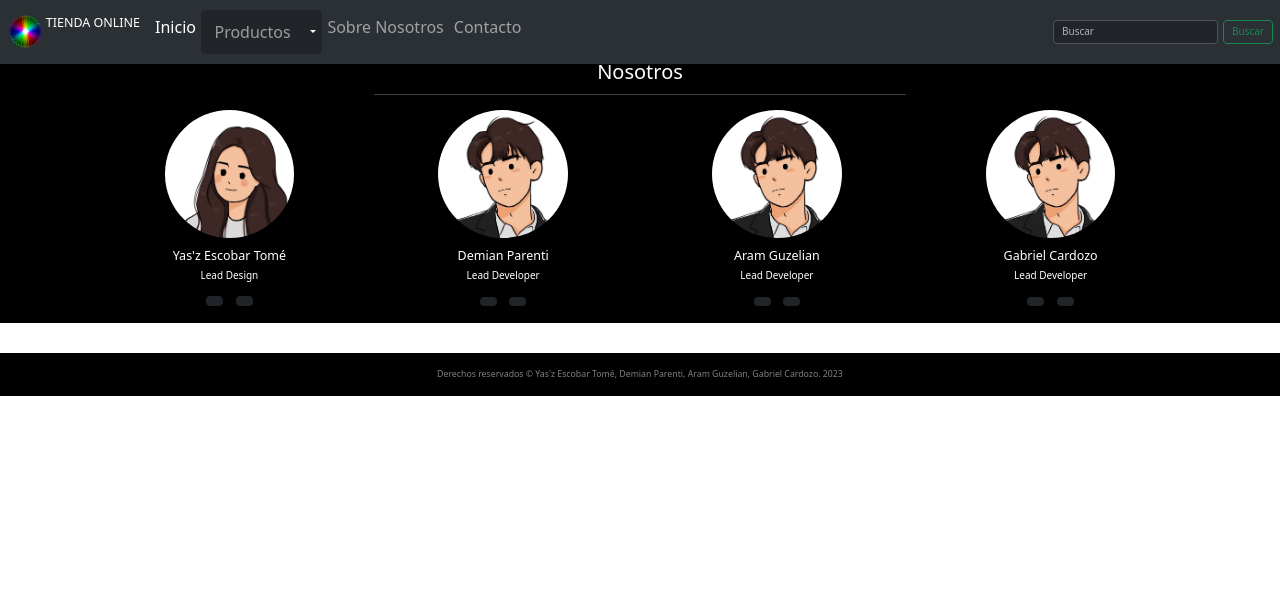
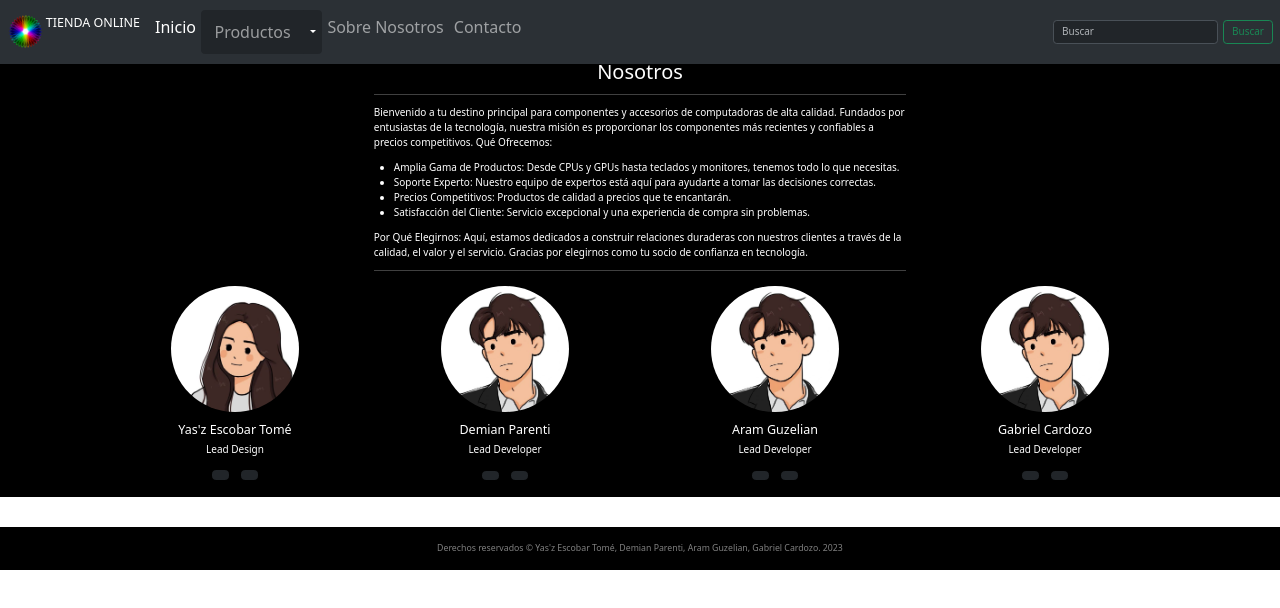
Before and after one commit to demianvparenti/cilsa-proyectogrupal, a plain HTML site: page pages/aboutus.html in a window 1280 px wide. Drawn offline with nearby package versions, Linux system fonts and the light colour scheme.

Commit message:
se agregó flavor text sobre nosotros

```diff
--- a/pages/aboutus.html
+++ b/pages/aboutus.html
@@ -33,7 +33,6 @@
                                     </button>
                                     <ul class="dropdown-menu">
                                         <li><a class="dropdown-item" href="categories/armatupc.html">Arma tu PC</a></li>
-                                        <li><a class="dropdown-item" href="categories/pcsarmadas.html">PCs Armadas</a></li>
                                         <li><a class="dropdown-item" href="categories/accesorios.html">Accesorios</a></li>
                                     </ul>
                                 </div>
@@ -65,6 +64,21 @@
                         <hr class="divider">
                     </div>
                 </div>
+                <div class="row gx-4 gx-lg justify-content-center">
+                    <div class="col-lg-8 col-xl-6 text-start">
+                        <p>Bienvenido a tu destino principal para componentes y accesorios de computadoras de alta calidad. Fundados por entusiastas de la tecnología, nuestra misión es proporcionar los componentes más recientes y confiables a precios competitivos.
+                            Qué Ofrecemos:</p>
+                            <ul>
+                                <li>Amplia Gama de Productos: Desde CPUs y GPUs hasta teclados y monitores, tenemos todo lo que necesitas.</li>
+                                <li>Soporte Experto: Nuestro equipo de expertos está aquí para ayudarte a tomar las decisiones correctas.</li>
+                                <li>Precios Competitivos: Productos de calidad a precios que te encantarán.</li>
+                                <li>Satisfacción del Cliente: Servicio excepcional y una experiencia de compra sin problemas.</li>
+                            </ul>
+                            <p>Por Qué Elegirnos:
+                            Aquí, estamos dedicados a construir relaciones duraderas con nuestros clientes a través de la calidad, el valor y el servicio. Gracias por elegirnos como tu socio de confianza en tecnología.
+                        </p>
+                        <hr class="divider">
+                    </div>
                 <div class="row gx-4 gx-lg justify-content-center">
                     <div class="col-12 col-md-6 col-lg-3 pt-2">
                         <div class="team-member mx-auto mb-5 mb-lg-0">
```
